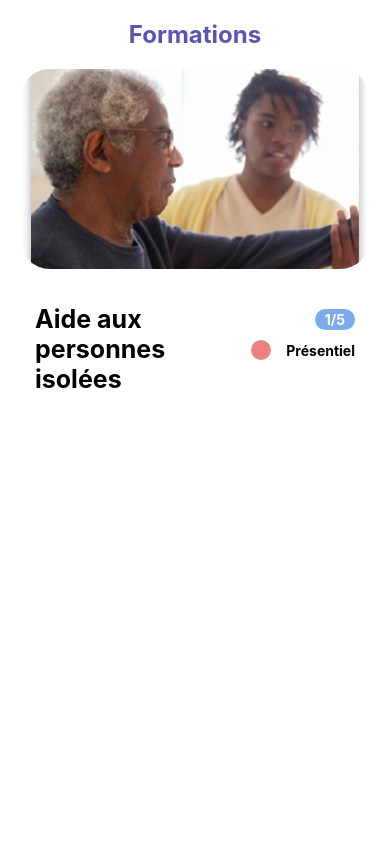
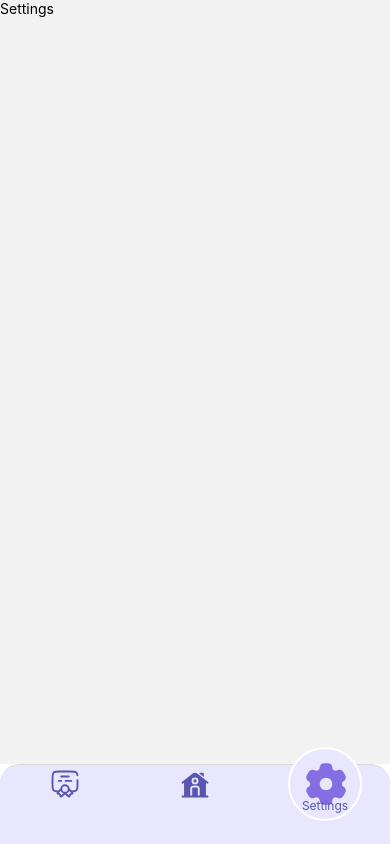
Before and after one commit to Cheaucapik/S401, a React Native app: screen /Settings in a window 390 px wide. Built offline with nearby package versions, Linux system fonts and the light colour scheme.

Commit message:
Barre de navigation

```diff
--- a/src/App.tsx
+++ b/src/App.tsx
@@ -1,47 +1,13 @@
-/**
- * Sample React Native App
- * https://github.com/facebook/react-native
- *
- * @format
- */
+import React from 'react';
+import { NavigationContainer } from '@react-navigation/native';
+import RootNavigator from './navigation/RootNavigator';
 
-import { NewAppScreen } from '@react-native/new-app-screen';
-import { StatusBar, StyleSheet, useColorScheme, View } from 'react-native';
-import {
-  SafeAreaProvider,
-  useSafeAreaInsets,
-} from 'react-native-safe-area-context';
-import Formations from './screens/Formations';
-
-function App() {
-  const isDarkMode = useColorScheme() === 'dark';
-  return <Formations />;
-
+const App = () => {
   return (
-    <SafeAreaProvider>
-      <StatusBar barStyle={isDarkMode ? 'light-content' : 'dark-content'} />
-      <AppContent />
-    </SafeAreaProvider>
+    <NavigationContainer>
+      <RootNavigator />
+    </NavigationContainer>
   );
-}
-
-function AppContent() {
-  const safeAreaInsets = useSafeAreaInsets();
-
-  return (
-    <View style={styles.container}>
-      <NewAppScreen
-        templateFileName="App.tsx"
-        safeAreaInsets={safeAreaInsets}
-      />
-    </View>
-  );
-}
-
-const styles = StyleSheet.create({
-  container: {
-    flex: 1,
-  },
-});
+};
 
 export default App;
--- /dev/null
+++ b/src/components/FormationIcon.tsx
@@ -0,0 +1,28 @@
+import * as React from "react"
+import Svg, { Circle, Path } from "react-native-svg"
+
+const FormationIcon = ({color, size} : { color: string; size: number }) => {
+  return (
+    <Svg
+      width={size}
+      height={size}
+      viewBox="0 0 24 24"
+      fill="none"
+    >
+      <Circle cx={12} cy={16} r={3} stroke={color} strokeWidth={1.5} />
+      <Path
+        d="M12 19.26l-2.263 2.17c-.324.31-.486.465-.623.52-.313.122-.66.017-.824-.25-.072-.117-.095-.328-.14-.75-.025-.239-.038-.358-.077-.458a.827.827 0 00-.5-.48c-.104-.037-.229-.049-.477-.073-.44-.044-.661-.065-.783-.134a.617.617 0 01-.26-.79c.056-.132.218-.287.542-.598L8.073 17l1.04-1.04M12 19.26l2.263 2.17c.324.31.486.465.623.52.313.122.66.017.824-.25.072-.117.095-.328.14-.75.025-.239.038-.358.077-.458a.828.828 0 01.5-.48c.105-.037.229-.049.477-.073.44-.043.661-.065.783-.134a.617.617 0 00.26-.79c-.056-.132-.218-.287-.542-.598L15.926 17 15 16.073"
+        stroke={color}
+        strokeWidth={1.5}
+      />
+      <Path
+        d="M17.32 17.996c1.972-.021 3.072-.145 3.801-.875C22 16.243 22 14.828 22 12V9M7 17.998c-2.175-.012-3.353-.108-4.121-.877C2 16.243 2 14.828 2 12V8c0-2.828 0-4.243.879-5.121C3.757 2 5.172 2 8 2h8c2.828 0 4.243 0 5.121.879.49.49.707 1.146.803 2.121M9 6h6M7 9.5h2m8 0h-4.5"
+        stroke={color}
+        strokeWidth={1.5}
+        strokeLinecap="round"
+      />
+    </Svg>
+  )
+}
+
+export default FormationIcon
--- /dev/null
+++ b/src/components/HomeIcon.tsx
@@ -0,0 +1,27 @@
+import React from 'react';
+import Svg, { G, Path } from 'react-native-svg';
+
+const HomeIcon = ({ color, size }: { color: string; size: number }) => (
+  <Svg
+    width={size}
+    height={size}
+    viewBox="0 0 24 24"
+    fill="none"
+  >
+    <G fill={color}>
+      <Path d="M18.5 3H16a.5.5 0 0 0-.5.5v.059l3.5 2.8V3.5a.5.5 0 0 0-.5-.5" />
+      <Path
+        fillRule="evenodd"
+        d="M10.75 9.5a1.25 1.25 0 1 1 2.5 0 1.25 1.25 0 0 1-2.5 0"
+        clipRule="evenodd"
+      />
+      <Path
+        fillRule="evenodd"
+        d="m20.75 10.96.782.626a.75.75 0 0 0 .936-1.172l-8.125-6.5a3.75 3.75 0 0 0-4.686 0l-8.125 6.5a.75.75 0 0 0 .937 1.172l.781-.626v10.29H2a.75.75 0 0 0 0 1.5h20a.75.75 0 0 0 0-1.5h-1.25zM9.25 9.5a2.75 2.75 0 1 1 5.5 0 2.75 2.75 0 0 1-5.5 0m2.8 3.75c.664 0 1.237 0 1.696.062.492.066.963.215 1.345.597s.531.853.597 1.345c.058.43.062.96.062 1.573v4.423h-1.5V17c0-.728-.002-1.2-.048-1.546-.044-.325-.114-.427-.172-.484s-.159-.128-.484-.172c-.347-.046-.818-.048-1.546-.048s-1.2.002-1.546.048c-.325.044-.427.115-.484.172s-.128.159-.172.484c-.046.347-.048.818-.048 1.546v4.25h-1.5v-4.3c0-.664 0-1.237.062-1.696.066-.492.215-.963.597-1.345s.854-.531 1.345-.597c.459-.062 1.032-.062 1.697-.062z"
+        clipRule="evenodd"
+      />
+    </G>
+  </Svg>
+);
+
+export default HomeIcon;
--- /dev/null
+++ b/src/components/PastilleActive.tsx
@@ -0,0 +1,28 @@
+import { View, Text, StyleSheet } from 'react-native'
+import React from 'react'
+import { Colors } from '../constants/Colors';
+
+const PastilleActive = ({ children, focused }: { children: React.ReactNode, focused: boolean }) => {
+  return (
+    <View style={[
+        styles.pastille,
+        { backgroundColor: focused ? Colors.light_blue : 'transparent',
+          borderWidth: focused ? 2 : 0,
+          elevation: focused ? 2 : 0,
+        }
+    ]}>
+      {children}
+    </View>
+  )
+}
+
+const styles = StyleSheet.create({
+  pastille: {
+    borderRadius: 50,
+    padding: 10,
+    borderWidth: 2,
+    borderColor: Colors.white,
+  },
+});
+
+export default PastilleActive
--- /dev/null
+++ b/src/components/SettingsIcon.tsx
@@ -0,0 +1,22 @@
+import * as React from "react"
+import Svg, { Path } from "react-native-svg"
+
+function SettingsIcon({ color, size }: { color: string; size: number }) {
+  return (
+    <Svg
+      width={size}
+      height={size}
+      viewBox="0 0 24 24"
+      fill="none"
+    >
+      <Path
+        fillRule="evenodd"
+        clipRule="evenodd"
+        d="M14.279 2.152C13.909 2 13.439 2 12.5 2s-1.409 0-1.779.152a2.008 2.008 0 00-1.09 1.083c-.094.223-.13.484-.145.863a1.615 1.615 0 01-.796 1.353 1.64 1.64 0 01-1.579.008c-.338-.178-.583-.276-.825-.308a2.026 2.026 0 00-1.49.396c-.318.242-.553.646-1.022 1.453-.47.807-.704 1.21-.757 1.605-.07.526.074 1.058.4 1.479.148.192.357.353.68.555.477.297.783.803.783 1.361 0 .558-.306 1.064-.782 1.36-.324.203-.533.364-.682.556-.325.421-.469.953-.399 1.479.053.394.287.798.757 1.605.47.807.704 1.21 1.022 1.453.424.323.96.465 1.49.396.242-.032.487-.13.825-.308a1.64 1.64 0 011.58.008c.486.28.774.795.795 1.353.015.38.051.64.145.863.204.49.596.88 1.09 1.083.37.152.84.152 1.779.152s1.409 0 1.779-.152a2.008 2.008 0 001.09-1.083c.094-.223.13-.483.145-.863.02-.558.309-1.074.796-1.353a1.64 1.64 0 011.579-.008c.338.178.583.276.825.308.53.07 1.066-.073 1.49-.396.318-.242.553-.646 1.022-1.453.47-.807.704-1.21.757-1.605a1.99 1.99 0 00-.4-1.479c-.148-.192-.357-.353-.68-.555-.477-.297-.783-.803-.783-1.361 0-.558.306-1.064.782-1.36.324-.203.533-.364.682-.556a1.99 1.99 0 00.399-1.479c-.053-.394-.287-.798-.757-1.605-.47-.807-.704-1.21-1.022-1.453a2.026 2.026 0 00-1.49-.396c-.242.032-.487.13-.825.308a1.64 1.64 0 01-1.58-.008 1.615 1.615 0 01-.795-1.353c-.015-.38-.051-.64-.145-.863a2.007 2.007 0 00-1.09-1.083zM12.5 15c1.67 0 3.023-1.343 3.023-3S14.169 9 12.5 9c-1.67 0-3.023 1.343-3.023 3s1.354 3 3.023 3z"
+        fill={color}
+      />
+    </Svg>
+  )
+}
+
+export default SettingsIcon
--- a/src/constants/Colors.ts
+++ b/src/constants/Colors.ts
@@ -5,4 +5,6 @@ export const Colors = {
   black: '#000000',
   axe_color_blue: '#7CABE9',
   red: '#EB8181',
+  light_blue : '#E8E7FE',
+  purple : '#846EE1',
 };
--- /dev/null
+++ b/src/navigation/RootNavigator.tsx
@@ -0,0 +1,104 @@
+import React from 'react';
+import { createBottomTabNavigator } from '@react-navigation/bottom-tabs';
+import Formations from '../screens/Formations';
+import Home from '../screens/Home';
+import Settings from '../screens/Settings';
+import {Colors} from '../constants/Colors';
+import HomeIcon from '../components/HomeIcon';
+import FormationIcon from '../components/FormationIcon';
+import SettingsIcon from '../components/SettingsIcon';
+import { Pressable, StyleSheet, Text } from 'react-native';
+import PastilleActive from '../components/PastilleActive';
+
+const Tab = createBottomTabNavigator();
+
+
+const RootNavigator = () => {
+
+  return (
+    <Tab.Navigator
+      screenOptions={{
+        headerShown: false,
+        tabBarActiveTintColor: Colors.purple,
+        tabBarInactiveTintColor: Colors.primary_blue,
+        tabBarStyle: {
+            height: 80,
+            borderTopLeftRadius: 20,
+            borderTopRightRadius: 20,
+            backgroundColor: Colors.light_blue,
+         }
+      }}
+    >
+      <Tab.Screen name="Formations"
+      component={Formations}
+      options={{
+        tabBarButton: (props) => {
+          const { ref, ...rest } = props;
+          return (
+            <Pressable
+              {...rest}
+              android_ripple={{ color: 'transparent' }}
+            />
+          );
+        },
+        tabBarLabel: ({focused}) => <Text style={styles.text}>{focused ? "Formations" : ""}</Text>,
+        tabBarIcon: ({focused}) => (
+        <PastilleActive focused={focused}>
+           <FormationIcon color={focused ? Colors.purple : Colors.primary_blue} size={focused ? 50 : 30} />
+        </PastilleActive>
+        )
+      }}
+      />
+
+
+      <Tab.Screen name="Home" component={Home}
+      options={{
+        tabBarButton: (props) => {
+          const { ref, ...rest } = props;
+          return (
+            <Pressable
+              {...rest}
+              android_ripple={{ color: 'transparent' }}
+            />
+          );
+        },
+        tabBarLabel: ({focused}) => <Text style={styles.text}>{focused ? "Home" : ""}</Text>,
+        tabBarIcon: ({focused}) => (
+        <PastilleActive focused={focused}>
+          <HomeIcon color={focused ? Colors.purple : Colors.primary_blue} size={focused ? 50 : 30} />
+        </PastilleActive>)
+      }} />
+
+
+      <Tab.Screen name="Settings" component={Settings}
+      options={{
+        tabBarLabel: ({focused}) => <Text style={styles.text}>{focused ? "Settings" : ""}</Text>,
+        tabBarIcon: ({focused}) => (
+        <PastilleActive focused={focused}>
+          <SettingsIcon color={focused ? Colors.purple : Colors.primary_blue} size={focused ? 50 : 30} />
+        </PastilleActive>
+        ),
+        tabBarButton: (props) => {
+          const { ref, ...rest } = props;
+          return (
+            <Pressable
+              {...rest}
+              android_ripple={{ color: 'transparent' }}
+            />
+          );
+        }
+      }}
+
+      />
+    </Tab.Navigator>
+  );
+};
+
+const styles = StyleSheet.create({
+  text: {
+    fontSize: 12,
+    color: Colors.primary_blue,
+  },
+});
+
+export default RootNavigator;
--- a/src/screens/Formations.tsx
+++ b/src/screens/Formations.tsx
@@ -3,7 +3,6 @@ import { View, Text, StyleSheet, ScrollView, Image } from 'react-native';
 import { Colors } from '../constants/Colors';
 import PetitRondRouge from '../components/Absent';
 
-// 1. Petite fonction pour un élément de liste
 const InfoFormation = ({titre, numero} :{ titre : string, numero : number }) => (
   <View style={styles.details}>
     <Text style={styles.cardText}>{titre}</Text>
--- /dev/null
+++ b/src/screens/Home.tsx
@@ -0,0 +1,12 @@
+import { View, Text } from 'react-native'
+import React from 'react'
+
+const Home = () => {
+  return (
+    <View>
+      <Text>Home</Text>
+    </View>
+  )
+}
+
+export default Home
--- /dev/null
+++ b/src/screens/Settings.tsx
@@ -0,0 +1,12 @@
+import { View, Text } from 'react-native'
+import React from 'react'
+
+const Settings = () => {
+  return (
+    <View>
+      <Text>Settings</Text>
+    </View>
+  )
+}
+
+export default Settings
```
Also changed, not shown: package.json (+7 -2 lines), 1 other file (tests, documents, lock files or other folders).
